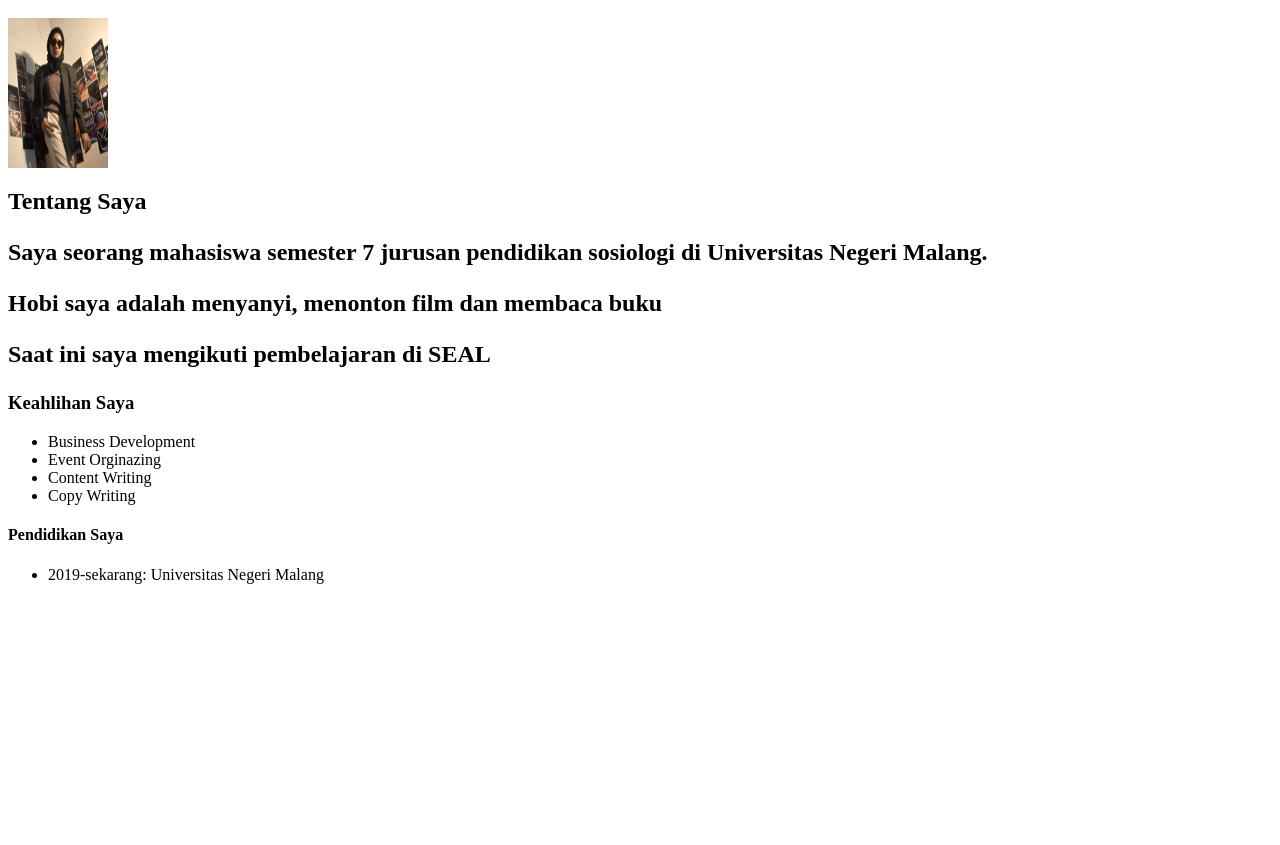
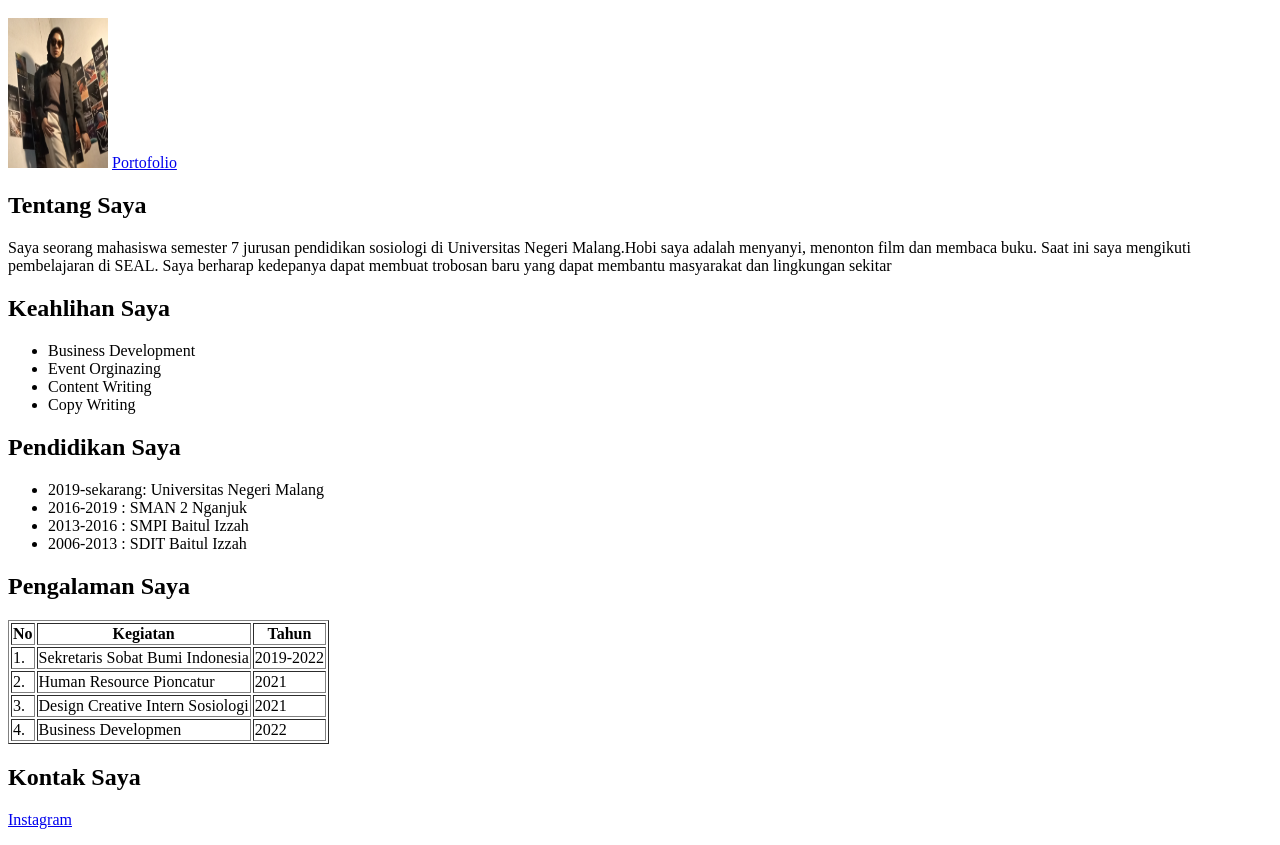
Before and after one commit to Kikih-Muktianing/Kikih-Muktianing.github.io, a plain HTML site: page kikih.html in a window 1280 px wide. Shown: the part 48-893 px from the top of the page. Before the commit the page ends 800 px from the top, so only its background shows below. Drawn offline with Linux system fonts and the light colour scheme.

Commit message:
add table

```diff
--- a/kikih.html
+++ b/kikih.html
@@ -2,20 +2,53 @@
     <body>
         <h1>Kikih Muktianing</h1>
         <img src="kikih.jpg" width="100" height="150">
-        <h2>Tentang Saya<h2>
-        <p>Saya seorang mahasiswa semester 7 jurusan pendidikan sosiologi di Universitas Negeri Malang.</p>
-            <p>Hobi saya adalah menyanyi, menonton film dan membaca buku</p>
-                <P>Saat ini saya mengikuti pembelajaran di SEAL</p>
-        <h3>Keahlihan Saya</h3>
+        <a href=">Biodata</a>
+        <a href="D:\SIB\portofolio copy.htmlgu">Portofolio</a>
+
+       <h2>Tentang Saya</h2>
+        <p>Saya seorang mahasiswa semester 7 jurusan pendidikan sosiologi di Universitas Negeri Malang.Hobi saya adalah menyanyi, menonton film dan membaca buku. Saat ini saya mengikuti pembelajaran di SEAL.
+            Saya berharap kedepanya dapat membuat trobosan baru yang dapat membantu masyarakat dan lingkungan sekitar</p>
+        <h2>Keahlihan Saya</h2>
         <ul>
             <li>Business Development</li>
             <li>Event Orginazing</li>
             <li>Content Writing</li>
             <li>Copy Writing</li>
         </ul>
-        <h4>Pendidikan Saya </h4>
+        <h2>Pendidikan Saya </h2>
     <ul>
         <li>2019-sekarang: Universitas Negeri Malang</li>
+        <li>2016-2019    : SMAN 2 Nganjuk</li>
+        <li>2013-2016    : SMPI Baitul Izzah</li>
+        <li>2006-2013    : SDIT Baitul Izzah</li>
     </ul>
+    <h2>Pengalaman Saya</h2>
+    <table border="1">
+
+        <tr>
+        <th>No</th>
+        <th>Kegiatan</th>
+        <th>Tahun</th>
+        </tr>
+
+        <tr>
+            <td>1.</td>
+            <td>Sekretaris Sobat Bumi Indonesia</td>
+            <td>2019-2022</td>
+        </tr>
+            <td>2.</td>
+            <td>Human Resource Pioncatur</td>
+            <td>2021</td>
+        </tr>
+            <td>3.</td>
+            <td>Design Creative Intern Sosiologi</td>
+            <td>2021</td>
+        </tr>
+            <td>4.</td>
+            <td>Business Developmen</td>
+            <td>2022</td>
+            </table>
+    <h2>Kontak Saya </h2>
+    <p><A href="https://www.instagram.com/kriehtia/">Instagram</a></p>
     </body>
 </html>
```
Also changed, not shown: portofolio copy.html (added, +30 -0 lines), table copy.html (added, +49 -0 lines), table.html (added, +49 -0 lines), pertemuan3.html (added), 2 other files.
